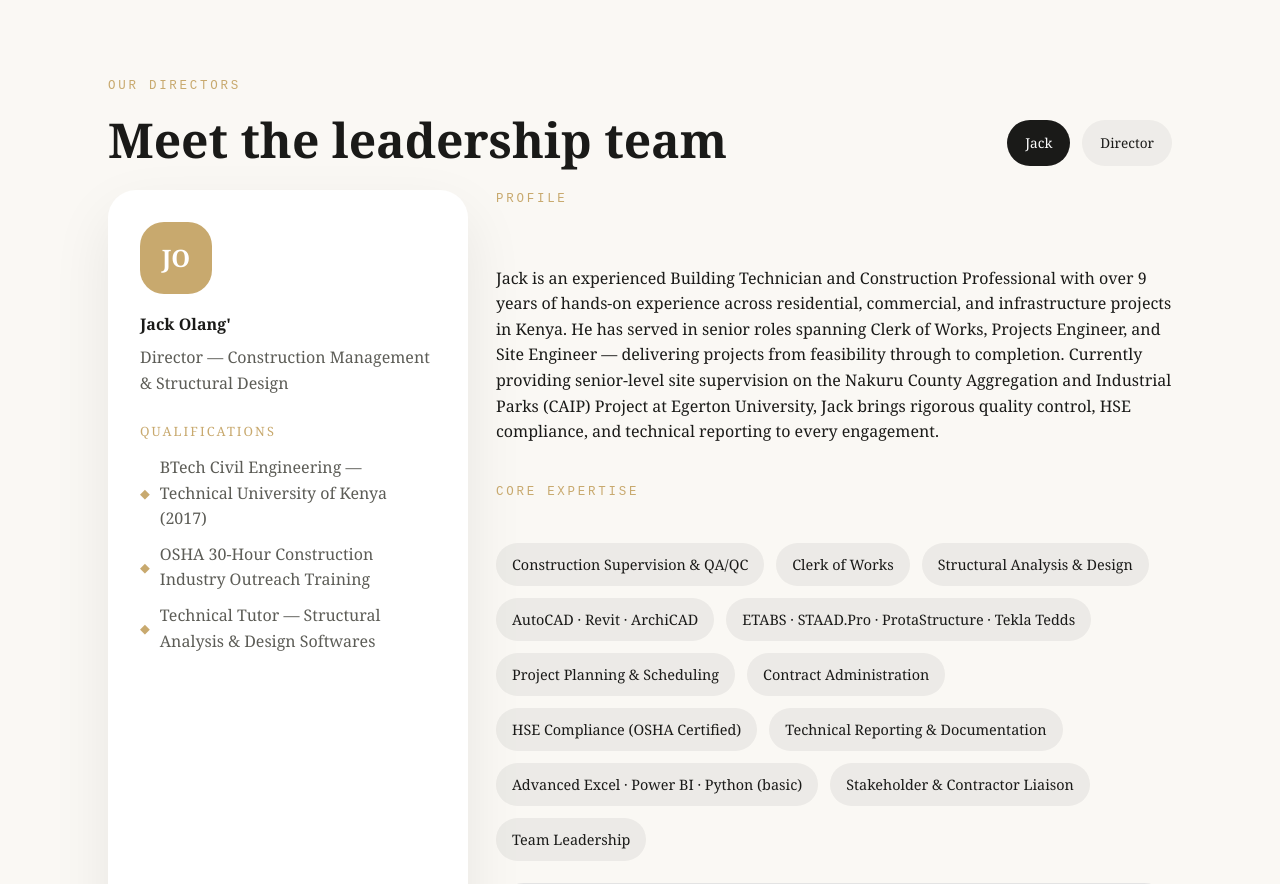
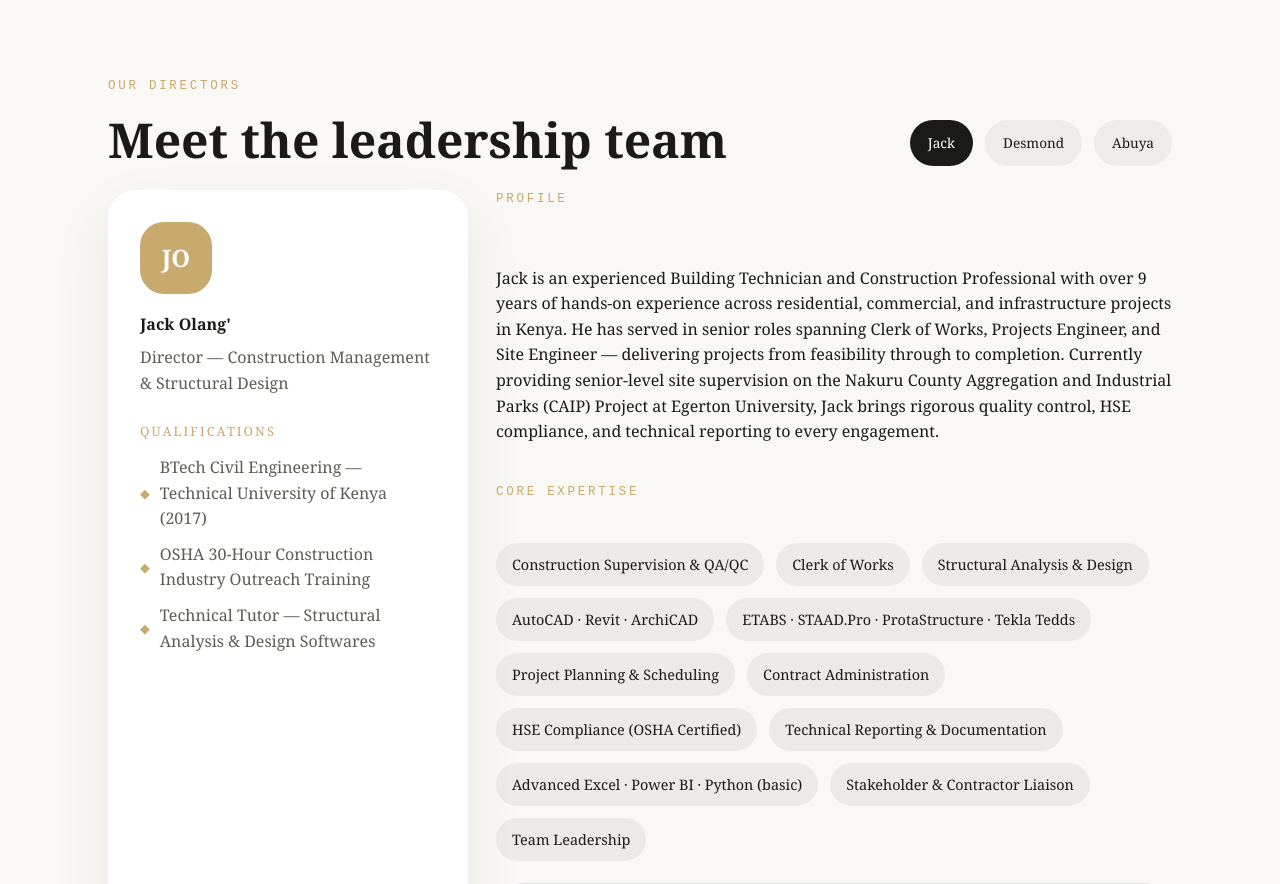
Before and after one commit to OlangJaq/Vertexx, a React (Vite) app: page / in a window 1280 px wide. Shown: the part 5080-5964 px from the top of the page. Built offline with nearby package versions, Linux system fonts and the light colour scheme.

Commit message:
Add director 2 and director 3 profiles from provided CVs

```diff
--- a/src/data.js
+++ b/src/data.js
@@ -191,12 +191,50 @@ export const DIRECTORS = [
   },
   {
     id: 2,
-    name: "Director Name",
-    role: "Director — Project Management & Delivery",
-    initials: "DN",
-    bio: "Update this bio with the second director's background and experience. Describe their expertise, years in practice, the types of projects they have led, and what they bring to Vertex-Delta's clients and to the firm's culture of delivery.",
-    skills: ["Project Management", "Contract Administration", "Client Relations", "Cost Planning"],
-    qualifications: ["Relevant Degree Here", "Professional Membership", "Certification / Registration"],
+    name: "Desmond Ojala Abwao",
+    role: "Director — Civil Engineering & Project Delivery",
+    initials: "DO",
+    bio: "Desmond is a results-driven civil engineer with hands-on experience in construction supervision, site coordination, and low-cost building technologies. He has delivered technical oversight across projects for government and infrastructure clients, including Kenya Wildlife Service, KeNHA APEC Consortium, NCA, and the Ministry of Transport. At Vertex-Delta, he brings practical expertise in quality assurance, contractor management, and site compliance to help keep projects on schedule and on budget.",
+    skills: [
+      "Construction Supervision & Coordination",
+      "Architectural & Structural Drafting",
+      "Site Inspection & Quality Compliance",
+      "Project Planning & Management",
+      "Bills of Quantities & Cost Estimating",
+      "Technical Reporting & Documentation",
+      "Contractor & Stakeholder Coordination",
+      "AutoCAD · ArchiCAD · Civil 3D · Prokon",
+    ],
+    qualifications: [
+      "BSc Civil and Structural Engineering — Multimedia University of Kenya",
+      "Graduate Engineer — Engineers Board of Kenya (B26219)",
+      "AutoCAD Structural Drafting for Civil Engineers",
+      "AutoCAD Civil 3D for Civil Engineers",
+      "MS Excel for Civil Engineers",
+    ],
+  },
+  {
+    id: 3,
+    name: "Abuya Zacharia Nyapeni",
+    role: "Director — Architecture & Design",
+    initials: "AZ",
+    bio: "Abuya is a registered architect with a strong foundation in sustainable architectural design and creative building solutions. He holds degrees in Architecture and Architectural Studies from the University of Nairobi and is registered with BORAQS as a professional architect. Abuya brings experience in residential, institutional, and landscape design, supported by digital design proficiency and a disciplined approach to project delivery.",
+    skills: [
+      "Architectural Design & Detailing",
+      "ArchiCAD · SketchUp · Adobe Photoshop · Lumion",
+      "Design Documentation & Presentation",
+      "Working Drawings & Site Planning",
+      "Sustainable Building Solutions",
+      "Microsoft Office",
+      "Revit · AutoCAD · 3ds Max (beginner)",
+    ],
+    qualifications: [
+      "Bachelor of Architecture — University of Nairobi",
+      "Bachelor of Architectural Studies — University of Nairobi",
+      "Registered Architect — BORAQS (A2154)",
+      "Member, Architectural Association of Kenya (AAK)",
+      "Computer Design Training — Moscom Computer College / Emmanuel Computer College",
+    ],
   },
 ];
 
```
